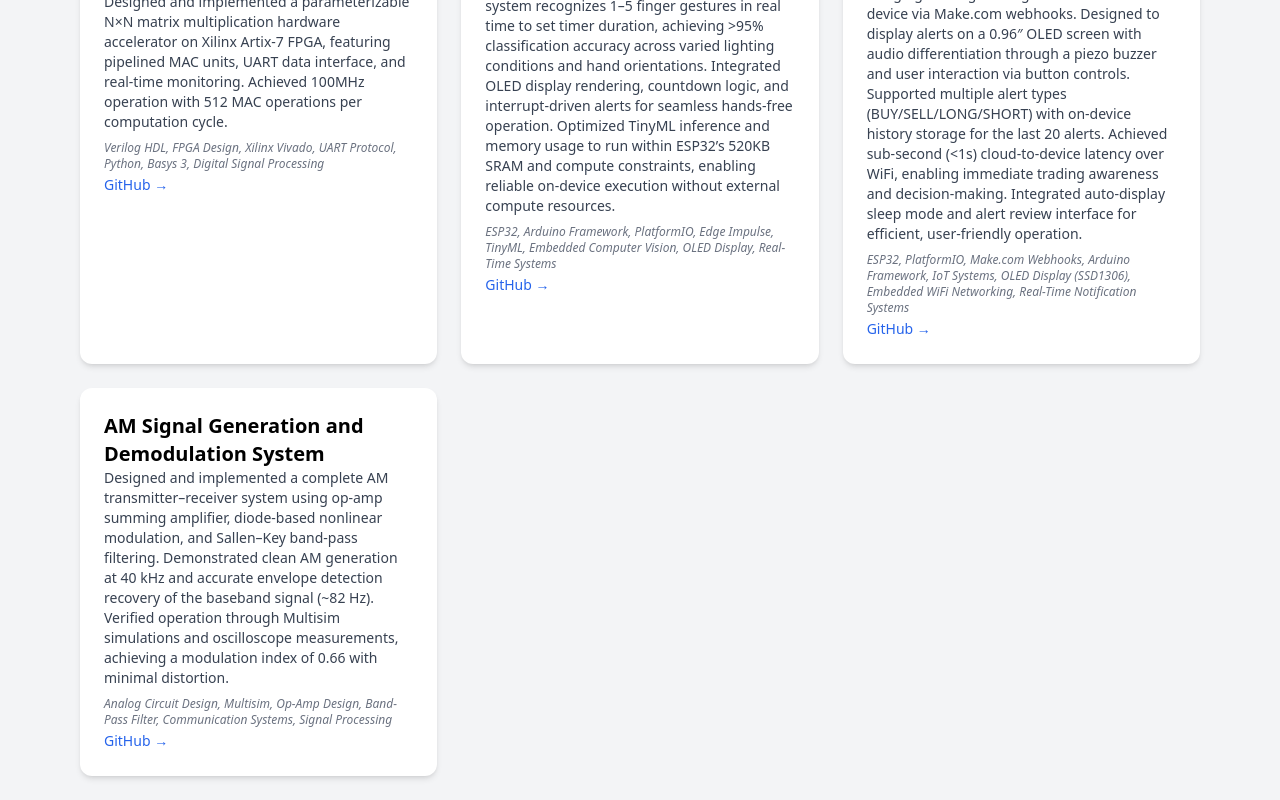
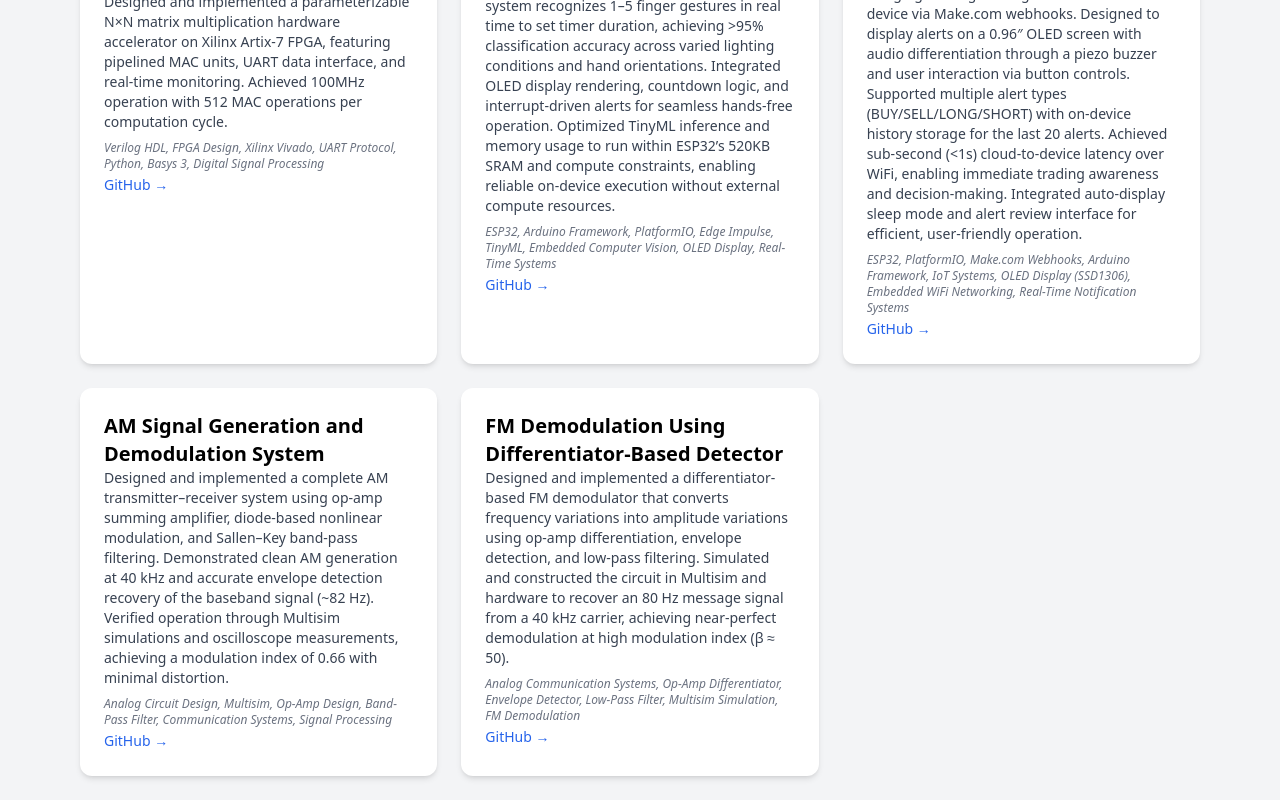
Before and after one commit to JacquesBTe/myportfolio, a React (Create React App) app: page /projects in a window 1280 px wide. Shown: the part 582-1382 px from the top of the page. Built offline with nearby package versions, Linux system fonts and the light colour scheme.

Commit message:
Added FM Demodulation Differentiator project to portfolio

```diff
--- a/src/data/projectData.js
+++ b/src/data/projectData.js
@@ -40,7 +40,13 @@ const projectData = [
   description: "Designed and implemented a complete AM transmitter–receiver system using op-amp summing amplifier, diode-based nonlinear modulation, and Sallen–Key band-pass filtering. Demonstrated clean AM generation at 40 kHz and accurate envelope detection recovery of the baseband signal (~82 Hz). Verified operation through Multisim simulations and oscilloscope measurements, achieving a modulation index of 0.66 with minimal distortion.",
   tech: "Analog Circuit Design, Multisim, Op-Amp Design, Band-Pass Filter, Communication Systems, Signal Processing",
   github: "https://github.com/JacquesBTe/AM_signal_generation_demodulation_design"
-  }
+  },
+  {
+  title: "FM Demodulation Using Differentiator-Based Detector",
+  description: "Designed and implemented a differentiator-based FM demodulator that converts frequency variations into amplitude variations using op-amp differentiation, envelope detection, and low-pass filtering. Simulated and constructed the circuit in Multisim and hardware to recover an 80 Hz message signal from a 40 kHz carrier, achieving near-perfect demodulation at high modulation index (β ≈ 50).",
+  tech: "Analog Communication Systems, Op-Amp Differentiator, Envelope Detector, Low-Pass Filter, Multisim Simulation, FM Demodulation",
+  github: "https://github.com/JacquesBTe/FM_Demodulation_Differentiator_Design"
+  },
 ];
 
 
```
